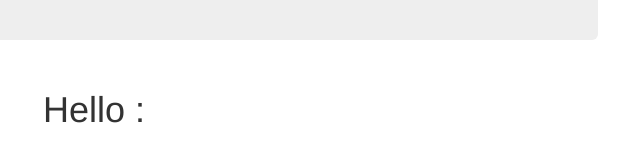
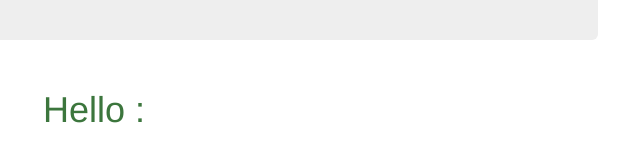
Before and after one commit to ktajpuri/git-sandpit, a website: page index.html in a window 1280 px wide. Shown: the part 155-320 px from the top of the page, 612-1252 px from the left. Drawn offline with nearby package versions, Linux system fonts and the light colour scheme.

Commit message:
added heading

```diff
--- a/index.html
+++ b/index.html
@@ -22,7 +22,11 @@
 				<input type="submit" class="btn btn-primary" value="Submit"/>
 			</form>
 		</div>
-		<div class="col-md-6"><h1>Hello : {{name}}</h1></div>
+		<div class="col-md-6">
+
+			<h1 class="text-success">Hello : {{ name }}</h1>
+
+	    </div>
 	</div>
 </div>
 
```
